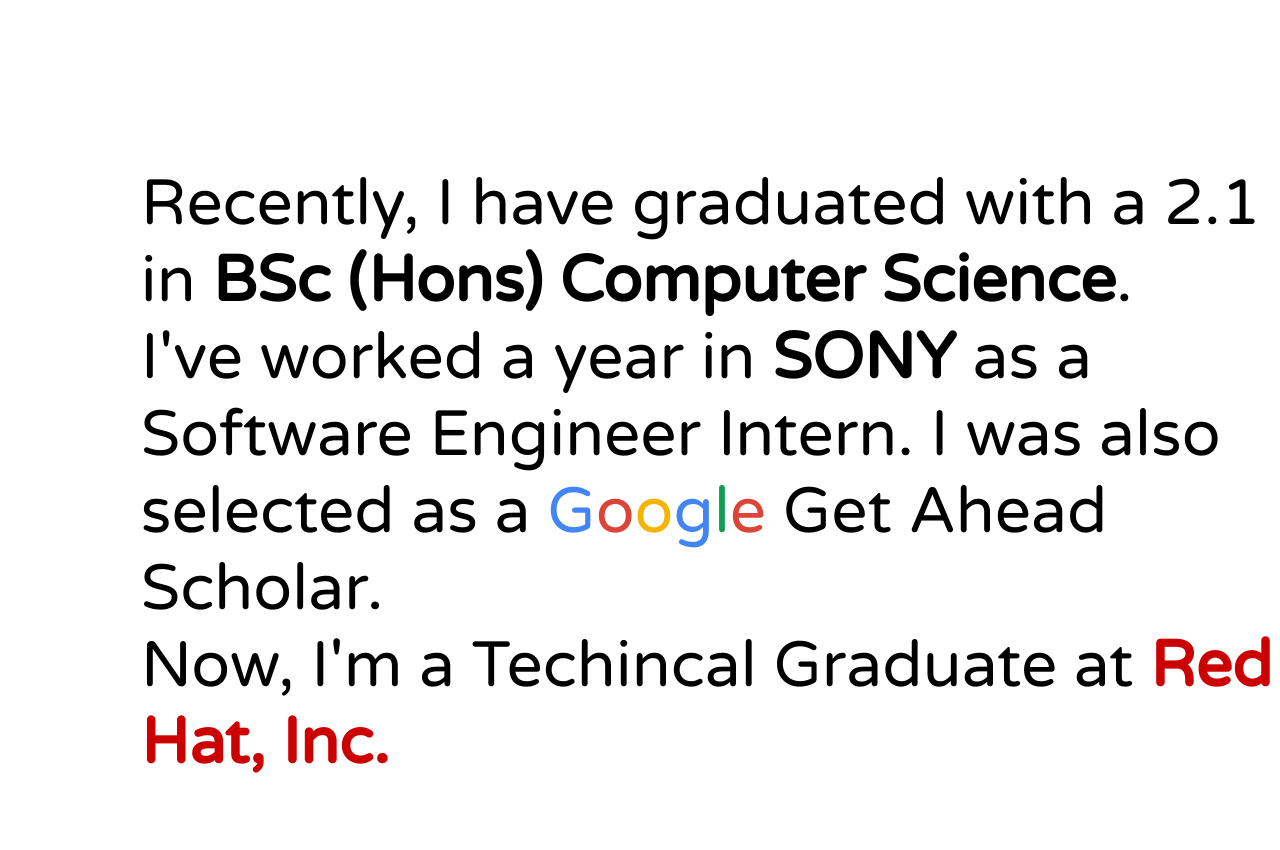
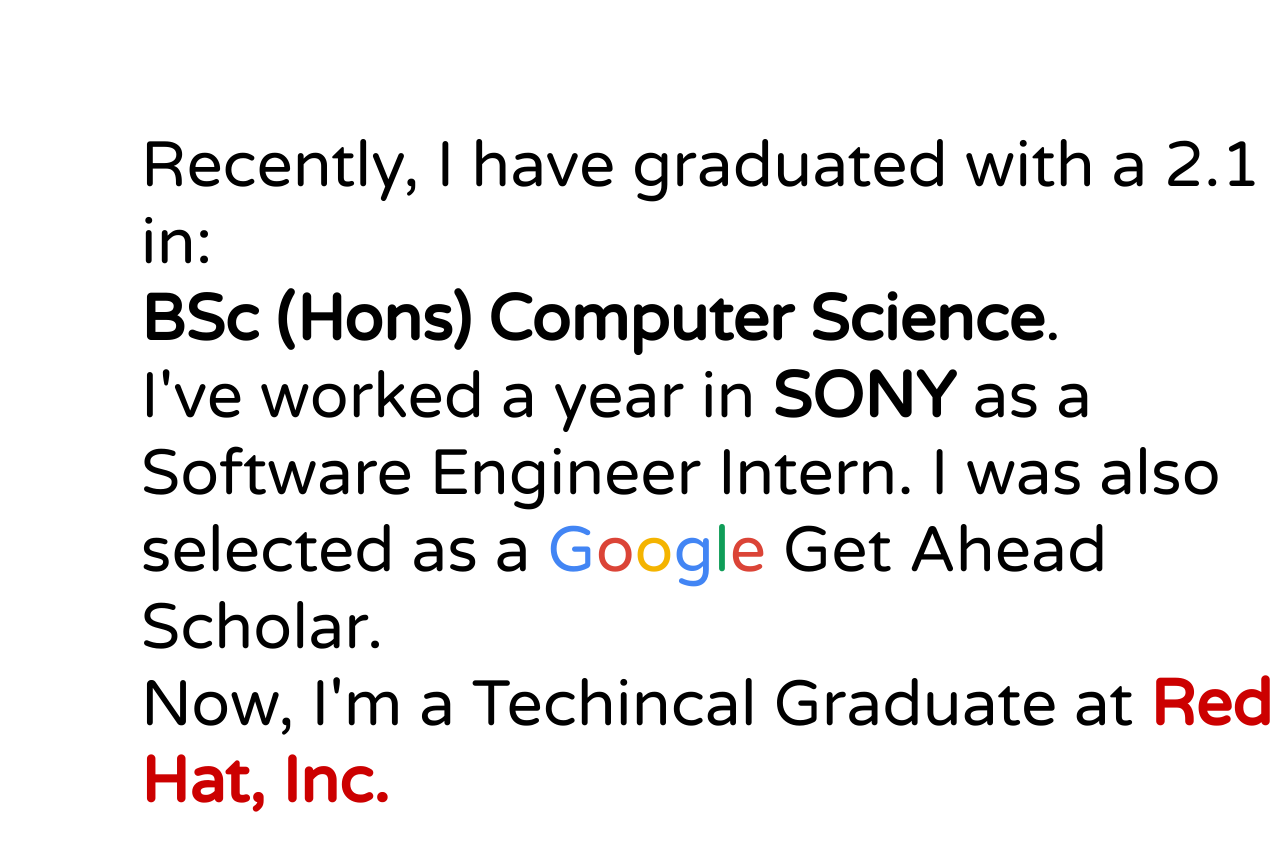
Before and after one commit to seharsaleemi/sehardev, a plain HTML site: page index.html in a window 1280 px wide. Shown: the part 680-1530 px from the top of the page. Drawn offline with Linux system fonts and the light colour scheme.

Commit message:
Update index.html

```diff
--- a/index.html
+++ b/index.html
@@ -82,7 +82,7 @@
 
         <div id="experience" class="align-div-content">
             <p class="bigtext sehar", style="text-align:left; margin-top: -30px;">
-              Recently, I have graduated with a 2.1 in <span class="twentytwentyone"><b>BSc (Hons) Computer Science</b></span>. <br>I've worked a year in <span class="twentynineteentwenty"><b>SONY</b></span> as a Software Engineer Intern. I was also selected as a <span class="twentytwenty"><span style="color:#4285F4; font-weight:500;">G</span><span style="color:#DB4437; font-weight:500;">o</span><span style="color:#F4B400; font-weight:500;">o</span><span style="color:#4285F4; font-weight:500;">g</span><span style="color:#0F9D58; font-weight:500;">l</span><span style="color:#DB4437; font-weight:500;">e</span>
+              Recently, I have graduated with a 2.1 in: <br><span class="twentytwentyone"><b>BSc (Hons) Computer Science</b></span>. <br>I've worked a year in <span class="twentynineteentwenty"><b>SONY</b></span> as a Software Engineer Intern. I was also selected as a <span class="twentytwenty"><span style="color:#4285F4; font-weight:500;">G</span><span style="color:#DB4437; font-weight:500;">o</span><span style="color:#F4B400; font-weight:500;">o</span><span style="color:#4285F4; font-weight:500;">g</span><span style="color:#0F9D58; font-weight:500;">l</span><span style="color:#DB4437; font-weight:500;">e</span>
             </span> Get Ahead Scholar. <br>Now, I'm a Techincal Graduate at <span style="color:#CC0000;"><span class="redhat"><b>Red Hat, Inc.</b></span></span><br>
 
 
```
